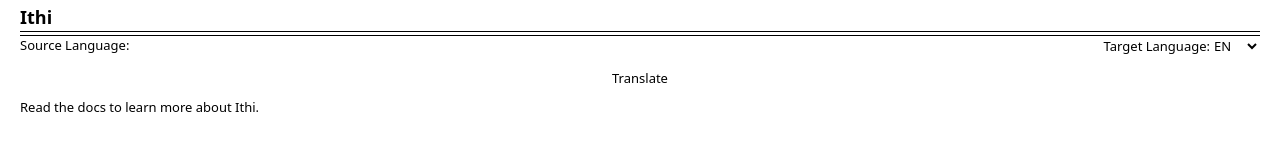
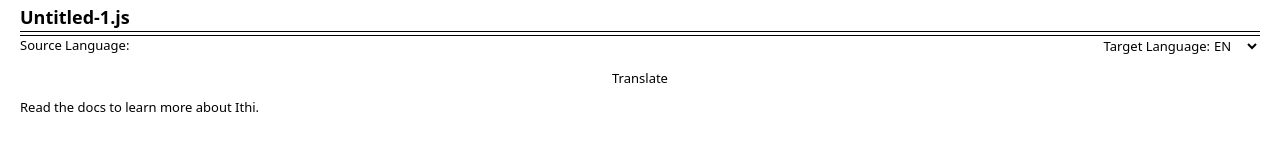
Before and after one commit to Team-Ithi/Ithi, a React (Vite) app in the folder comment-translator/webview-ui/: page / in a window 1280 px wide. Shown: the top 160 px of the page. Built offline with nearby package versions, Linux system fonts and the light colour scheme.

Commit message:
feat(fileName): add translated file name as header

```diff
--- a/comment-translator/webview-ui/src/components/Header.tsx
+++ b/comment-translator/webview-ui/src/components/Header.tsx
@@ -1,7 +1,8 @@
 const Header = () => {
   return (
     <div>
-      <h1>Ithi</h1>
+      {/* <h1>Ithi</h1> */}
+      <h1>Untitled-1.js</h1>
       <hr />
     </div>
   );
```
